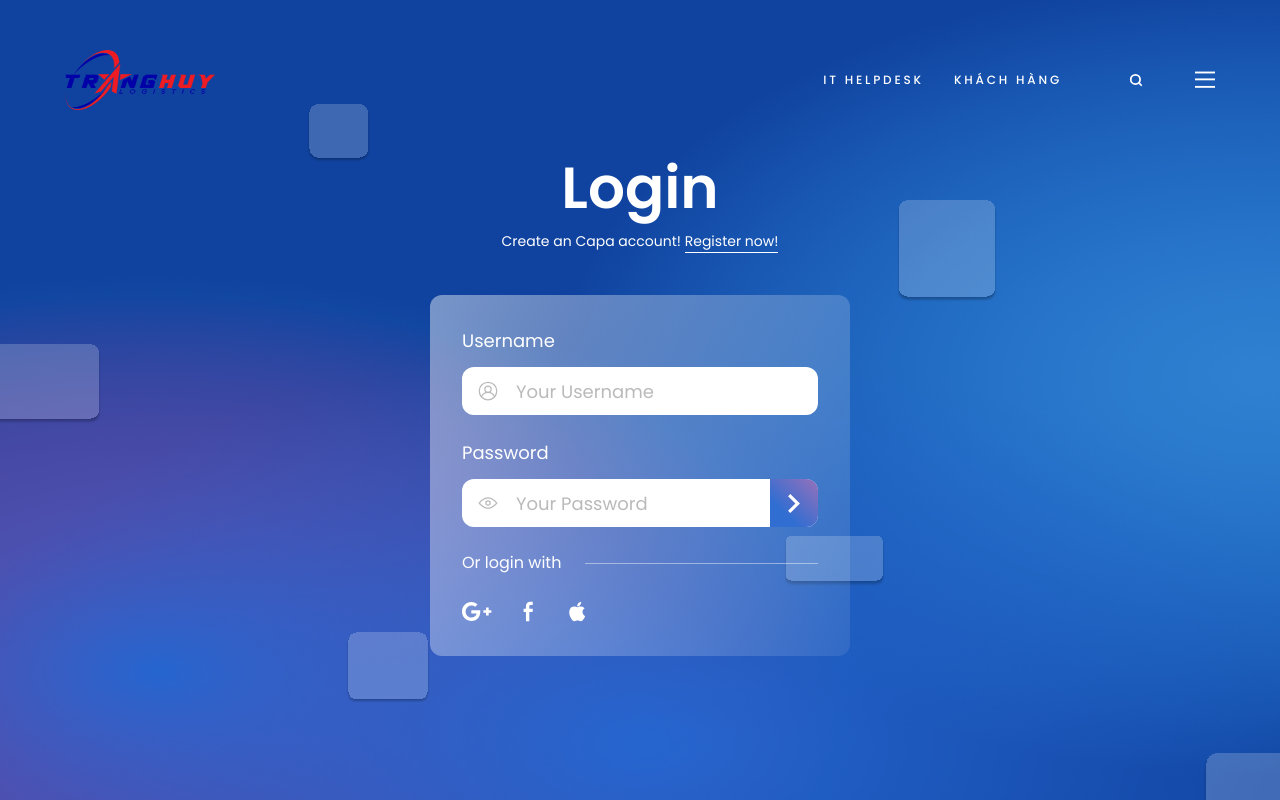
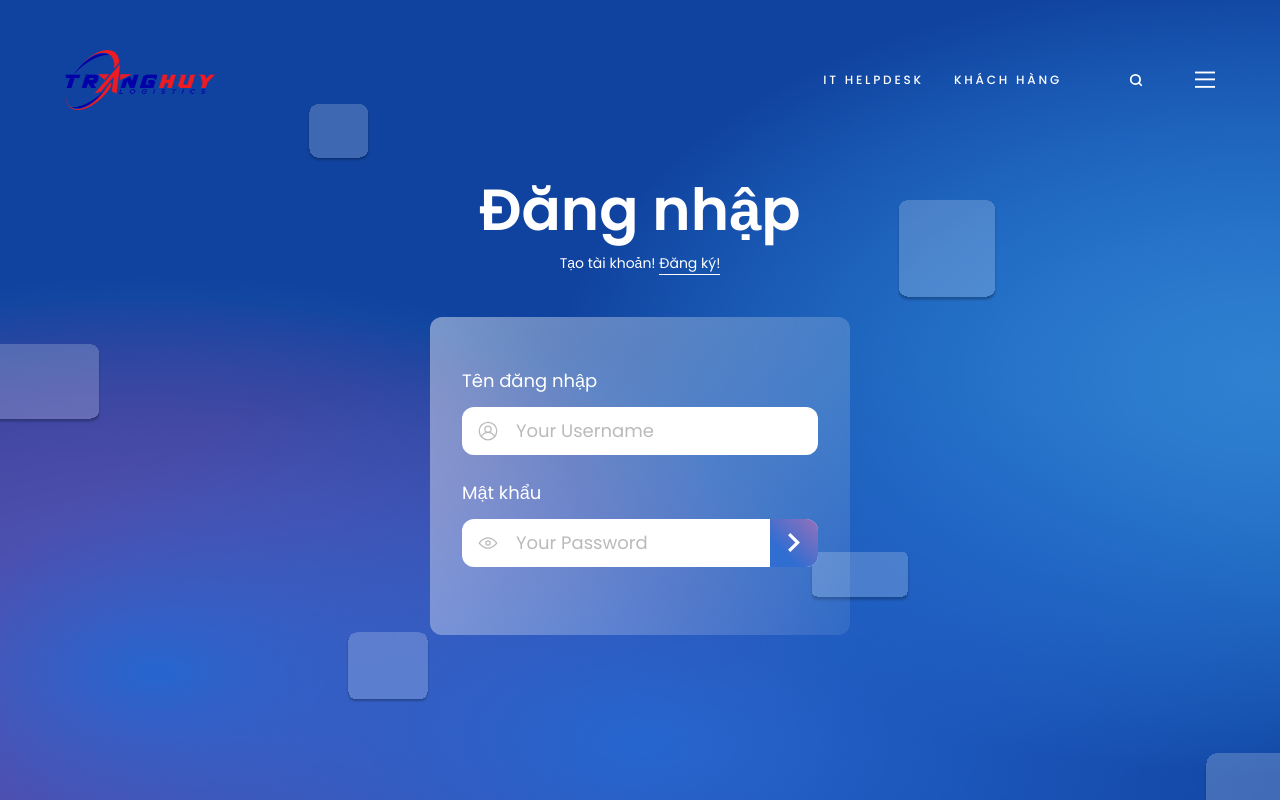
Before and after one commit to ntcom/trh_landingpage, a Next.js app: page /login in a window 1280 px wide. Built offline with nearby package versions, Linux system fonts and the light colour scheme.

Commit message:
Update 5:25 - 03/06

```diff
--- a/app/(views)/login/page.tsx
+++ b/app/(views)/login/page.tsx
@@ -35,16 +35,16 @@ const Login = () => {
 >
   <div>
     <h2 className="text-[#fff] text-[46px] md:text-[58px] 2xl:text-[68px] font-semibold leading-normal text-center">
-      Login
+      Đăng nhập
     </h2>
     <p className="text-[#fff] text-xs md:text-sm 2xl:text-base font-normal text-center">
-      Create an Capa account!{" "}
+      Tạo tài khoản!{" "}
       <span>
         <a
           href="/register"
           className="border-b-[1px] border-solid border-[#fff] pb-[1px]"
         >
-          Register now!
+          Đăng ký!
         </a>
       </span>
     </p>
@@ -53,17 +53,17 @@ const Login = () => {
     onSubmit={handleSubmit}
     style={{
       background:
-        "linear-gradient(116deg, rgba(255, 255, 255, 0.44) -0.2%, rgba(255, 255, 255, 0.00) 122.69%)",
+        "linear-gradient(116deg,rgba(255,255,255,0.44)-0.2%,rgba(255,255,255,0.00)122.69%)",
       // backdropFilter: "blur(2px)",
     }}
-    className="w-full max-w-[340px] md:max-w-[420px] 2xl:max-w-[480px] p-6 md:p-8 2xl:p-11 rounded-xl flex flex-col items-start gap-5 md:gap-6 2xl:gap-8 z-[996]"
+    className="w-full max-w-[340px] md:max-w-[420px] 2xl:max-w-[480px] p-[40px_24px_58px] md:p-[50px_32px_68px] 2xl:p-[60px_44px_80px] rounded-xl flex flex-col items-start gap-5 md:gap-6 2xl:gap-8 z-[996]"
   >
     <div className="w-full flex flex-col gap-2 md:gap-3 2xl:gap-4">
       <label
         htmlFor="username"
         className="text-[#fff] text-sm md:text-lg 2xl:text-xl font-normal"
       >
-        Username
+        Tên đăng nhập
       </label>
       <div className="w-full relative flex items-center">
         <input
@@ -86,7 +86,7 @@ const Login = () => {
         htmlFor="password"
         className="text-[#fff] text-sm md:text-lg 2xl:text-xl font-normal"
       >
-        Password
+        Mật khẩu
       </label>
       <div className="w-full relative flex items-center">
         <input
@@ -111,7 +111,7 @@ const Login = () => {
             <Image src={eyeIcon} alt="eye icon" />
           )}
         </div>
-        <button
+        <a href="/"
           style={{
             background:
               "linear-gradient(224deg, rgba(210, 0, 98, 0.55) -56.57%, rgba(38, 102, 207, 0.95) 70.27%)",
@@ -119,11 +119,11 @@ const Login = () => {
           className="absolute right-0 h-full w-10 md:w-12 2xl:w-14 flex justify-center items-center rounded-[0_12px_12px_0]"
         >
           <Image src={chevronRight} alt="" className="w-2 lg:w-3 2xl:w-4" />
-        </button>
+        </a>
       </div>
     </div>
 
-    <div className="w-full flex items-center gap-3 md:gap-5 lg:gap-6 2xl:gap-8">
+    {/* <div className="w-full flex items-center gap-3 md:gap-5 lg:gap-6 2xl:gap-8">
       <p className="shrink-0 text-[#fff] text-xs sm:text-sm md:text-base font-normal">
         Or login with
       </p>
@@ -158,7 +158,7 @@ const Login = () => {
           />
         </a>
       </li>
-    </ul>
+    </ul> */}
   </form>
   <Image
     src={vector1}
@@ -183,7 +183,7 @@ const Login = () => {
   <Image
     src={vector5}
     alt=""
-    className="absolute max-w-[8%] bottom-[26.8%] right-[30.8%]"
+    className="absolute max-w-[8%] bottom-[24.8%] right-[28.8%]"
   />
   <Image
     src={vector6}
--- a/app/components/FormQuestion/FormQuestion.tsx
+++ b/app/components/FormQuestion/FormQuestion.tsx
@@ -10,7 +10,7 @@ export default function FormQuestion() {
     <div className="bg-[#fff]">
       <div className="container2 p-[150px_15px_140px]">
         <p className="text-2xl text-[#4c4c4c] font-bold leading-6 tracking-[0.72px]">
-          Ask Any Question
+          Gửi câu hỏi
         </p>
         <form action="" className="flex flex-col gap-5 mt-[30px]">
           <div className="flex flex-col mds:flex-row gap-5">
@@ -21,7 +21,7 @@ export default function FormQuestion() {
               <input
                 type="text"
                 className="question-input"
-                placeholder="Full name"
+                placeholder="Họ và tên"
                 required
               />
             </div>
@@ -32,7 +32,7 @@ export default function FormQuestion() {
               <input
                 type="text"
                 className="question-input"
-                placeholder="E-mail"
+                placeholder="Email"
                 required
               />
             </div>
@@ -45,7 +45,7 @@ export default function FormQuestion() {
               <input
                 type="text"
                 className="question-input"
-                placeholder="Phone number"
+                placeholder="Số điện thoại"
               />
             </div>
             <div className="relative w-full flex items-center">
@@ -59,7 +59,7 @@ export default function FormQuestion() {
               <input
                 type="text"
                 className="question-input"
-                placeholder="Your topic"
+                placeholder="Đính kèm"
               />
             </div>
           </div>
@@ -74,14 +74,14 @@ export default function FormQuestion() {
               name=""
               id=""
               className="question-textarea"
-              placeholder="Your message"
+              placeholder="Nội dung câu hỏi"
               required
             ></textarea>
           </div>
 
           <div className="self-start bg-[#218392] flex justify-center items-center p-[2px] mt-6">
-            <button className="p-[18px_15px] bg-transparent rounded text-xs text-[#fff] font-medium leading-5 tracking-[2.4px] hover:bg-[#fff] hover:text-[#171b1f] transition-all">
-              Ask a question
+            <button className="font-poppins p-[15px] bg-transparent rounded text-xs text-[#fff] font-semibold leading-5 tracking-[2px] hover:bg-[#fff] hover:text-[#171b1f] transition-all uppercase">
+              Gửi câu hỏi!
             </button>
           </div>
         </form>
--- a/app/components/Intro/Intro.tsx
+++ b/app/components/Intro/Intro.tsx
@@ -1,6 +1,6 @@
 import Image from "next/image";
 import model from "@/assets/imgs/Intro/model2.png";
-// import signature from "@/assets/imgs/Intro/signature.png";
+import signature from "@/assets/imgs/Intro/signature.png";
 
 export default function Intro() {
   return (
@@ -10,15 +10,15 @@ export default function Intro() {
       </div>
       <div className="lg:max-w-[50%] px-[15px] mt-[50px] lg:mt-0 flex-grow">
         <p className="text-xl sm:text-2xl text-[#4c4c4c] font-light leading-6 tracking-[0.72px] text-center md:text-left uppercase">
-          WE ARE
+          IT Manager
         </p>
-        <p className="text-2xl sm:text-[40px] text-[#4c4c4c] font-bold leading-10 tracking-[1.2px] text-center md:text-left">
-          #1 internet service provider company in Country
+        <p className="font-poppins text-2xl sm:text-[40px] text-[#4c4c4c] font-bold leading-10 tracking-[1.2px] text-center md:text-left uppercase mt-2">
+          Trần Nhiệm
         </p>
-        <p className="text-lg sm:text-[20px] text-[#4c4c4c] font-medium leading-[30px] italic mt-[45px] text-center md:text-left">
+        {/* <p className="text-lg sm:text-[20px] text-[#4c4c4c] font-medium leading-[30px] italic mt-[45px] text-center md:text-left">
           To get started with SkyMax, please go over all of our plans to let our
           operators know which one works for you the best!
-        </p>
+        </p> */}
         <p className="text-base text-[#808080] leading-6 font-light mt-[25px] text-justify">
           Sứ mệnh của chúng tôi là mang đến giai đoạn chuyển đổi số cho Trang
           Huy Logistic để thay đổi cách vận hành & quản trị doanh nghiệp. Với
@@ -40,11 +40,11 @@ export default function Intro() {
               Purchase
             </p>
           </a>
-          {/* <Image src={signature} alt="" /> */}
-          <div>
+          <Image src={signature} alt="" />
+          {/* <div>
             <p className="text-base text-[#4c4c4c] font-semibold text-center">Trần Nhiệm</p>
             <p className="text-base text-[#808080] mt-[5px] italic">IT Manager</p>
-          </div>
+          </div> */}
         </div>
       </div>
     </div>
--- a/app/components/Teams/Teams.tsx
+++ b/app/components/Teams/Teams.tsx
@@ -1,5 +1,5 @@
 import Image from "next/image";
-import mem1 from "@/assets/imgs/Teams/mem1.jpg";
+// import mem1 from "@/assets/imgs/Teams/mem1.jpg";
 import mem2 from "@/assets/imgs/Teams/mem2.png";
 import mem3 from "@/assets/imgs/Teams/mem3.png";
 import mem4 from "@/assets/imgs/Teams/mem4.jpg";
@@ -8,14 +8,21 @@ import mem6 from "@/assets/imgs/Teams/mem6.png";
 import mem7 from "@/assets/imgs/Teams/mem7.png";
 import mem8 from "@/assets/imgs/Teams/mem8.jpg";
 import mem9 from "@/assets/imgs/Teams/mem9.jpeg";
+import mem10 from "@/assets/imgs/Teams/mem10.png";
 import { v4 as uuidv4 } from "uuid";
 
 const teamList = [
+  // {
+  //   id: uuidv4(),
+  //   name: "Trần Nhiệm",
+  //   position: "IT Manager",
+  //   image: mem1,
+  // },
   {
     id: uuidv4(),
-    name: "Trần Nhiệm",
-    position: "IT Manager",
-    image: mem1,
+    name: "Nguyễn Thị Ngân",
+    position: "Tester",
+    image: mem10,
   },
   {
     id: uuidv4(),
@@ -55,7 +62,7 @@ const teamList = [
   },
   {
     id: uuidv4(),
-    name: "Nguyễn Thị Ngân",
+    name: "Lê Thị Minh",
     position: "Tester",
     image: mem8,
   },
--- a/app/styles/globals.css
+++ b/app/styles/globals.css
@@ -183,6 +183,7 @@ body {
 
 .question-input,
 .question-textarea {
+  font-family: "Poppins", sans-serif;
   width: 100%;
   height: 60px;
   border: 1px solid rgba(76, 76, 76, 0.1);
@@ -205,6 +206,7 @@ body {
 
 .question-input::placeholder,
 .question-textarea::placeholder {
+  font-family: "Poppins", sans-serif;
   color: #808080;
   font-size: 12px;
   line-height: 18px;
@@ -224,10 +226,10 @@ body {
 }
 
 .header-on-scroll {
-  top: 56px;
+  top: 0;
 }
 
-@media (min-width: 623px) and (max-width: 935px) {
+/* @media (min-width: 623px) and (max-width: 935px) {
   .header-on-scroll {
     top: 87px;
   }
@@ -241,7 +243,7 @@ body {
   .header-on-scroll {
     top: 116px;
   }
-}
+} */
 
 .main-login {
   background-image: url(../../assets/imgs/bg-login.png);
```
Also changed, not shown: app/components/layouts/Header.tsx (+7 -9 lines), assets/imgs/Teams/mem10.png (added), assets/imgs/Teams/mem7.png.
